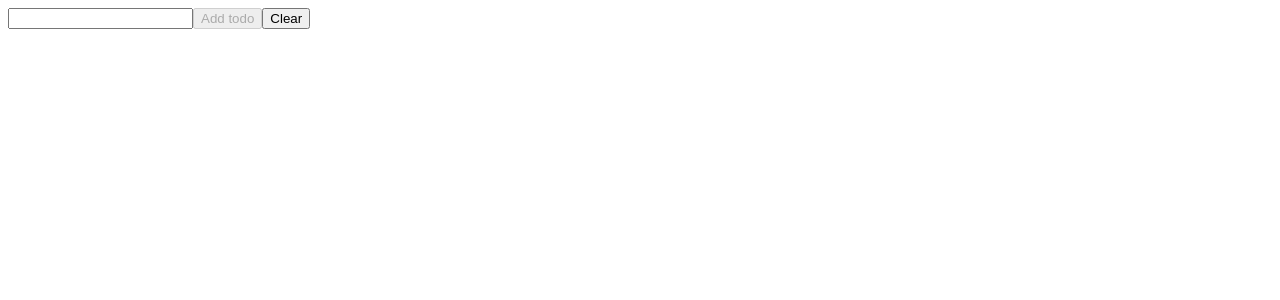
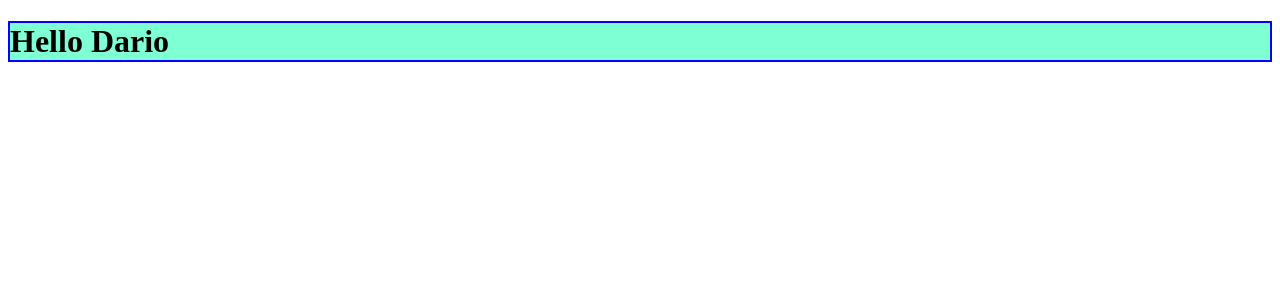
Before and after one commit to DarioCorbinelli/esercizi-react, a React (Create React App) app: page / in a window 1280 px wide. Shown: the top 300 px of the page. Built offline with nearby package versions, Linux system fonts and the light colour scheme.

Commit message:
styling-1

```diff
--- a/src/App.js
+++ b/src/App.js
@@ -1,8 +1,7 @@
 import React from "react";
-import TodoList from "./TodoList";
-
+import Welcome from "./Welcome";
 export default class App extends React.Component {
   render() {
-    return <TodoList />
+    return <Welcome name="Dario"/>
   }
 }
--- a/src/TodoList.js
+++ /dev/null
@@ -1,59 +0,0 @@
-import React from "react";
-
-export default class TodoList extends React.Component {
-  constructor(props) {
-    super(props)
-    this.state = {
-      input: "",
-      items: []
-    }
-  }
-
-  handleInput = (e) => {
-    this.setState({
-      input: e.target.value
-    })
-  }
-
-  handleSubmit = (e) => {
-    e.preventDefault()
-
-    this.setState(state => ({
-      items: [...state.items, <li key={state.items.length + 1} id={state.items.length + 1}>{state.input} <button onClick={this.handleDeleteTodo}>delete</button></li>],
-      input: ""
-    }))
-  }
-
-  handleReset = () => {
-    this.setState({
-      input: "",
-      items: []
-    })
-  }
-
-  handleDeleteTodo = (e) => {
-    this.setState(prevState => {
-      const [liToRemove] = prevState.items.filter(item => item.key === e.target.closest("li").id)
-      const updatedItems = prevState.items.filter(item => item !== liToRemove)
-
-      return {
-        items: updatedItems
-      }
-    })
-  }
-
-  render() {
-    return (
-      <>
-        <form onSubmit={this.handleSubmit}>
-          <input type="text" value={this.state.input} onChange={this.handleInput}/>
-          <button type="submit" disabled={!this.state.input}>Add todo</button>
-          <button type="reset" onClick={this.handleReset}>Clear</button>
-        </form>
-        <ul>
-          {this.state.items}
-        </ul>
-      </>
-    )
-  }
-}
--- /dev/null
+++ b/src/Welcome.js
@@ -0,0 +1,7 @@
+import React from "react";
+
+export default class Welcome extends React.Component {
+  render() {
+    return <h1>Hello {this.props.name}</h1>
+  }
+}
--- /dev/null
+++ b/src/index.css
@@ -0,0 +1,4 @@
+h1 {
+  background-color: aquamarine;
+  border: 2px solid blue;
+}
--- a/src/index.js
+++ b/src/index.js
@@ -1,5 +1,6 @@
 import React from "react";
 import ReactDOM from "react-dom/client";
 import App from "./App.js"
+import "./index.css"
 
 ReactDOM.createRoot(document.querySelector(".app")).render( <App /> )
```
